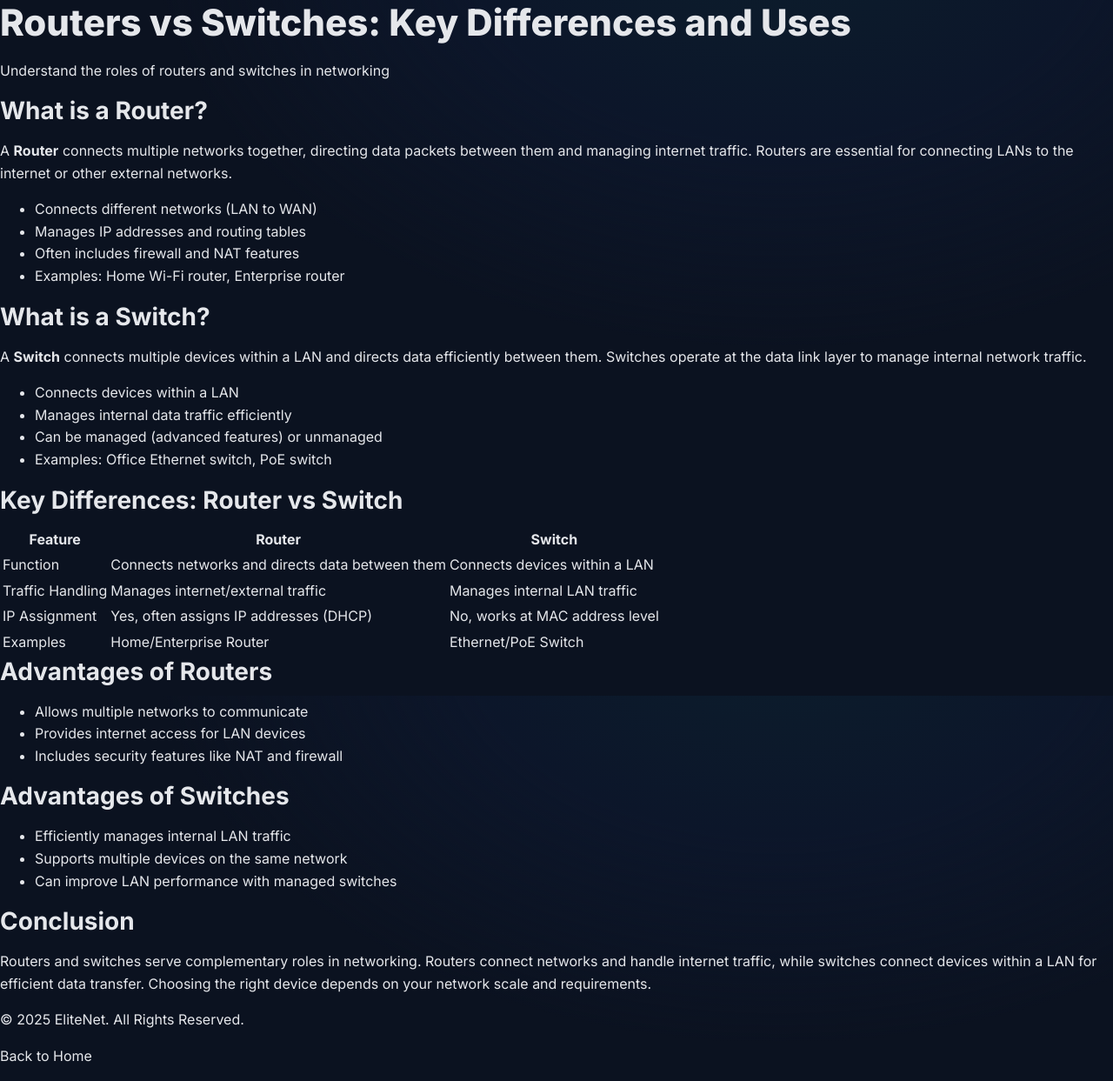
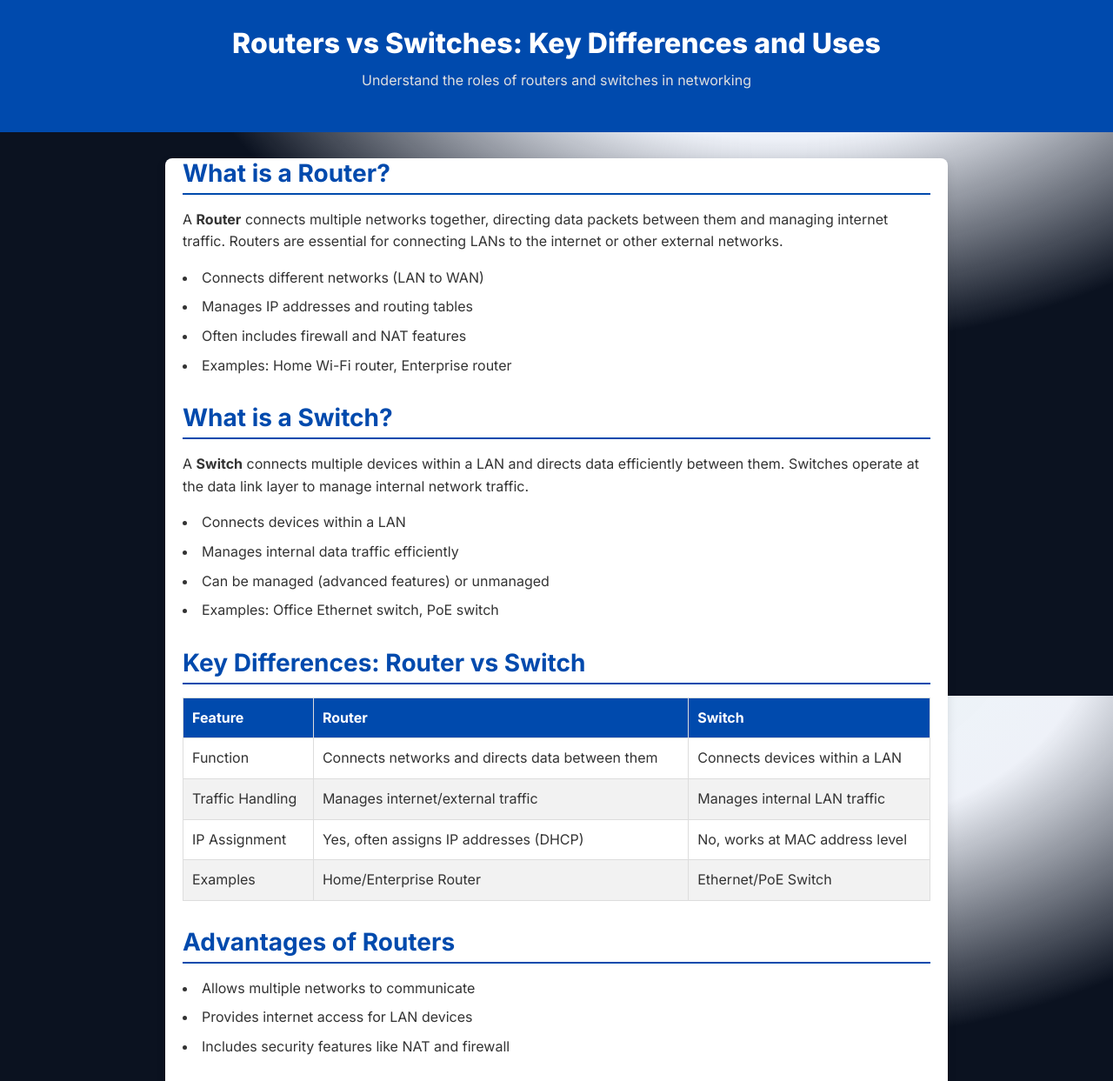
Before and after one commit to abrar123410/elitenet-site, a plain HTML site: page router$switch.html in a window 1280 px wide. Shown: the top 1243 px of the page at 87% size. Drawn offline with Linux system fonts and the light colour scheme.

Commit message:
Update style.css

```diff
--- a/style.css
+++ b/style.css
@@ -624,3 +624,126 @@ body.lan-vs-wan-page footer a:hover {
         padding: 8px;
     }
 }
+/* -------------------------------
+   Routers vs Switches Page Styles (Scoped)
+---------------------------------*/
+
+body.routers-vs-switches-page {
+    font-family: 'Inter', sans-serif;
+    line-height: 1.6;
+    margin: 0;
+    padding: 0;
+    background-color: #f9f9f9;
+    color: #333;
+}
+
+body.routers-vs-switches-page header {
+    background-color: #004aad;
+    color: #fff;
+    padding: 30px 20px;
+    text-align: center;
+}
+
+body.routers-vs-switches-page header h1 {
+    margin: 0;
+    font-size: 2rem;
+}
+
+body.routers-vs-switches-page header p {
+    margin-top: 10px;
+    font-size: 1rem;
+    color: #e0e0e0;
+}
+
+body.routers-vs-switches-page main {
+    max-width: 900px;
+    margin: 30px auto;
+    padding: 0 20px;
+    background-color: #fff;
+    border-radius: 8px;
+    box-shadow: 0 4px 12px rgba(0,0,0,0.1);
+}
+
+body.routers-vs-switches-page section {
+    margin-bottom: 30px;
+}
+
+body.routers-vs-switches-page section h2 {
+    color: #004aad;
+    margin-bottom: 15px;
+    border-bottom: 2px solid #004aad;
+    padding-bottom: 5px;
+}
+
+body.routers-vs-switches-page ul {
+    list-style: disc inside;
+    margin-left: 0;
+    padding-left: 0;
+}
+
+body.routers-vs-switches-page ul li {
+    margin-bottom: 8px;
+}
+
+body.routers-vs-switches-page table {
+    width: 100%;
+    border-collapse: collapse;
+    margin-top: 15px;
+}
+
+body.routers-vs-switches-page table,
+body.routers-vs-switches-page th,
+body.routers-vs-switches-page td {
+    border: 1px solid #ddd;
+}
+
+body.routers-vs-switches-page th,
+body.routers-vs-switches-page td {
+    padding: 10px;
+    text-align: left;
+}
+
+body.routers-vs-switches-page th {
+    background-color: #004aad;
+    color: #fff;
+}
+
+body.routers-vs-switches-page tr:nth-child(even) {
+    background-color: #f2f2f2;
+}
+
+body.routers-vs-switches-page footer {
+    text-align: center;
+    padding: 20px;
+    background-color: #004aad;
+    color: #fff;
+}
+
+body.routers-vs-switches-page footer a {
+    color: #ffd700;
+    text-decoration: none;
+    margin-top: 5px;
+    display: inline-block;
+}
+
+body.routers-vs-switches-page footer a:hover {
+    text-decoration: underline;
+}
+
+/* Responsive */
+@media (max-width: 600px) {
+    body.routers-vs-switches-page header h1 {
+        font-size: 1.5rem;
+    }
+
+    body.routers-vs-switches-page main {
+        margin: 15px;
+        padding: 15px;
+    }
+
+    body.routers-vs-switches-page table th,
+    body.routers-vs-switches-page table td {
+        font-size: 0.9rem;
+        padding: 8px;
+    }
+}
```
